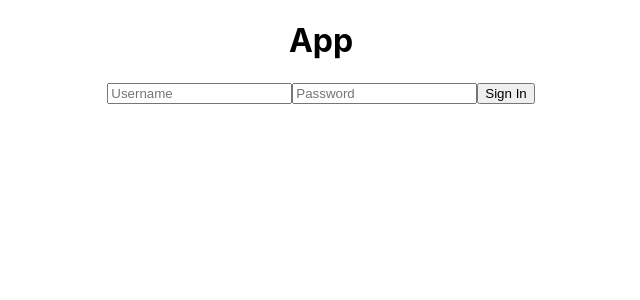
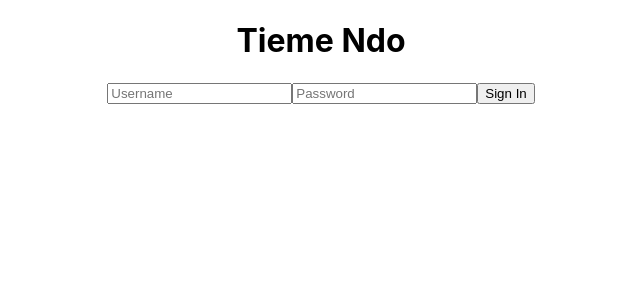
Before and after one commit to LenWinkler/front-end-1, a React (Create React App) app in the folder tieme-ndo/: page / in a window 1280 px wide. Shown: the top 300 px of the page, without its empty margins (319-959 px from the left). Built offline with nearby package versions, Linux system fonts and the light colour scheme.

Commit message:
changed title

```diff
--- a/tieme-ndo/src/App.js
+++ b/tieme-ndo/src/App.js
@@ -13,7 +13,7 @@ import SignIn from './components/Forms/SignIn';
 function App() {
   return (
     <div className="App">
-      <h1>App</h1>
+      <h1>Tieme Ndo</h1>
 
       <Route exact path="/" component={SignIn} />
 
```
